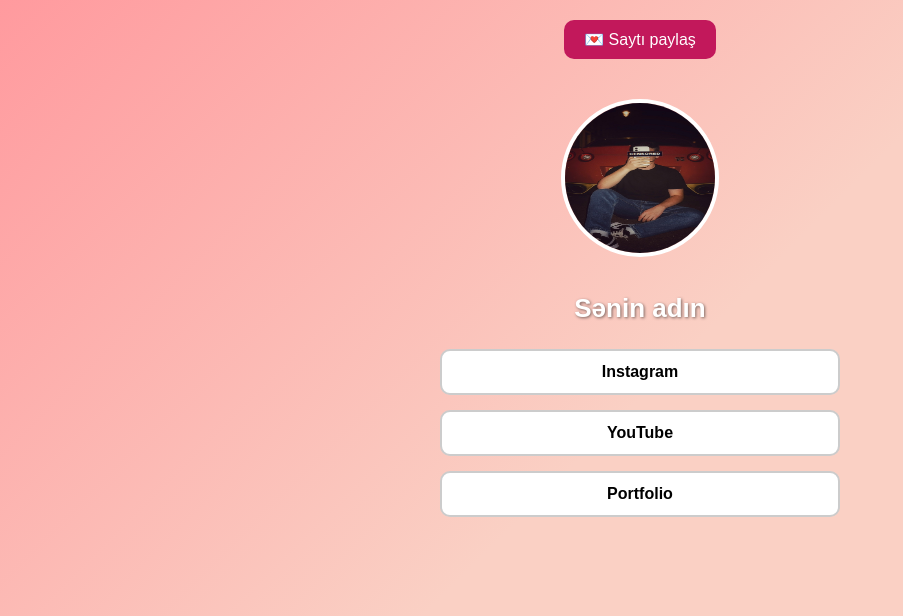
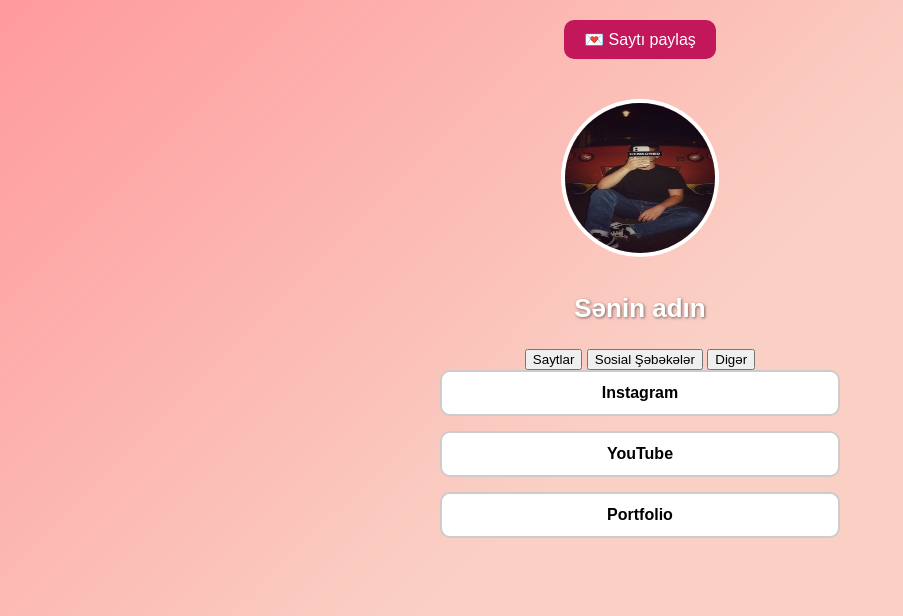
Before and after one commit to EricIsMyHero/ad-gunu-xatirlama, a plain HTML site: page index.html in a window 1280 px wide. Shown: the whole page, without its empty margins (0-903 px from the left). Drawn offline with Linux system fonts and the light colour scheme.

Commit message:
Update index.html

```diff
--- a/index.html
+++ b/index.html
@@ -7,7 +7,6 @@
     <link rel="stylesheet" href="style.css">
 </head>
 <body>
-    <!-- Paylaş düyməsi yuxarıda -->
     <div class="share-button">
         <button onclick="shareSite()">💌 Saytı paylaş</button>
     </div>
@@ -15,10 +14,16 @@
     <div class="container">
         <img src="profil.jpg" alt="Profil şəkli" class="avatar">
         <h1>Sənin adın</h1>
+
+        <div class="categories">
+            <button class="category-button active" onclick="showLinks('websites')">Saytlar</button>
+            <button class="category-button" onclick="showLinks('social')">Sosial Şəbəkələr</button>
+            <button class="category-button" onclick="showLinks('other')">Digər</button>
+        </div>
+
         <div id="links" class="links"></div>
     </div>
 
     <script src="script.js"></script>
-
 </body>
 </html>
```
